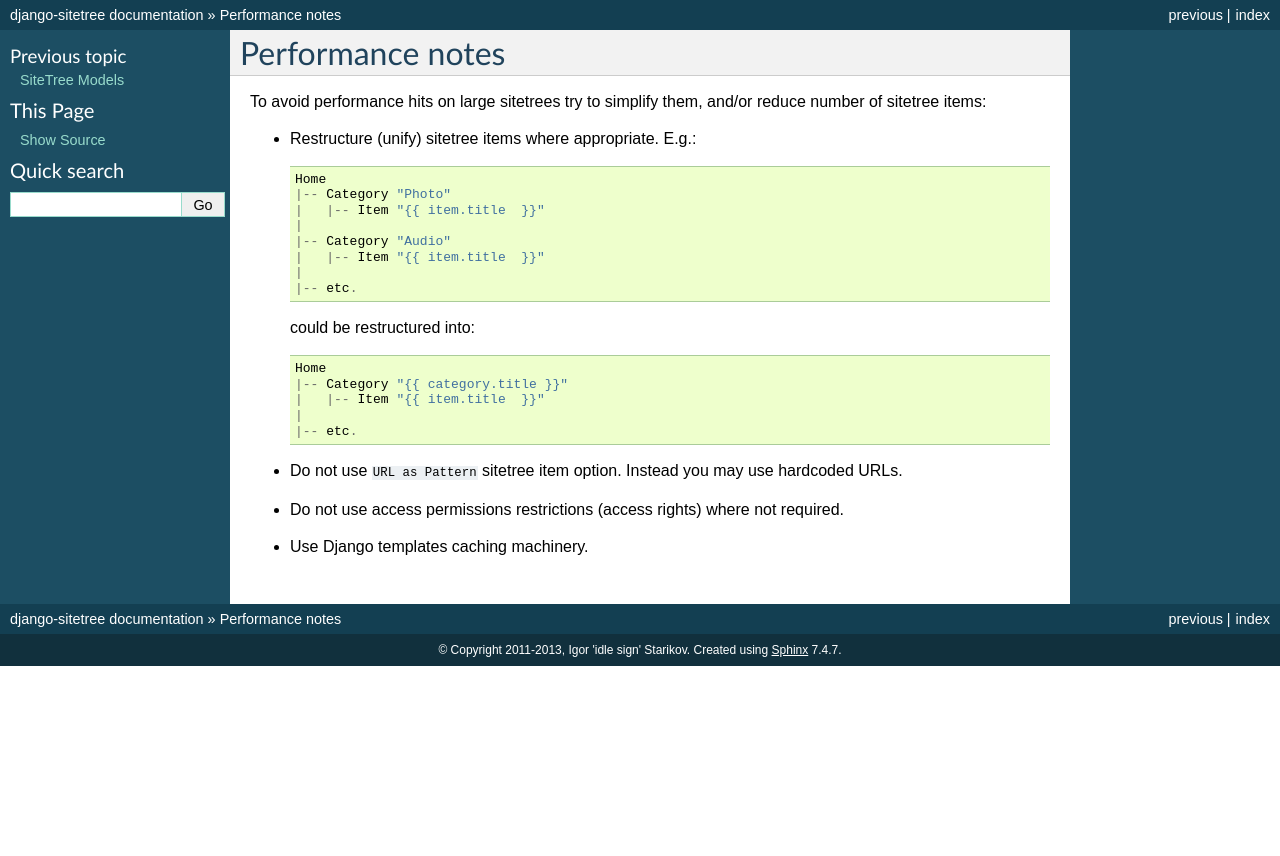
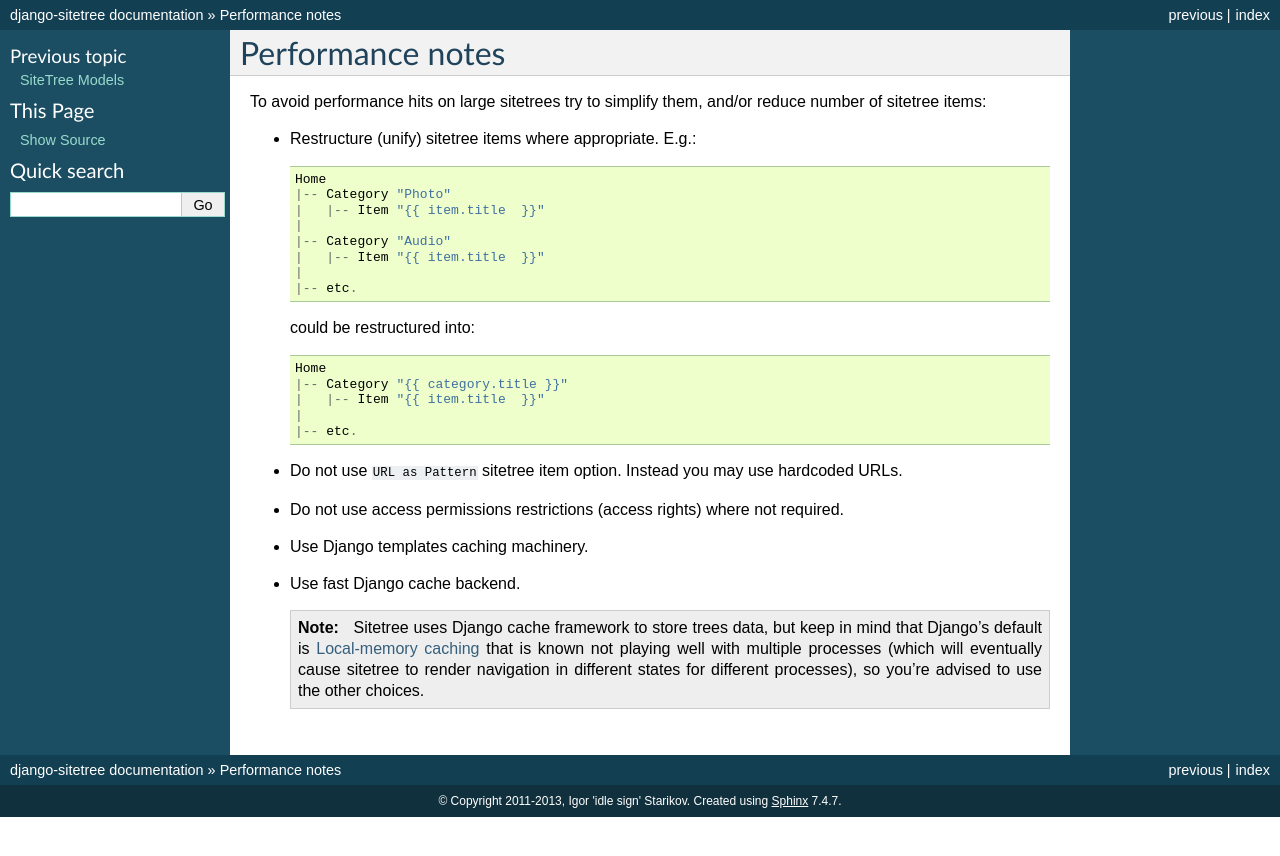
Before and after one commit to idlesign/django-sitetree, a Sphinx documentation site: the page built from docs/source/performance.rst, in a window 1280 px wide. Shown: the top 856 px of the page. Built offline with Sphinx 7.4.7, drawn with Linux system fonts in a browser that asks for light colours; the version number could not be read and is left out.

Commit message:
Notes on cache added to docs (closes #118).

```diff
--- a/docs/source/performance.rst
+++ b/docs/source/performance.rst
@@ -30,3 +30,12 @@ To avoid performance hits on large sitetrees try to simplify them, and/or reduce
 * Do not use access permissions restrictions (access rights) where not required.
 
 * Use Django templates caching machinery.
+
+* Use fast Django cache backend.
+
+  .. note::
+
+     Sitetree uses Django cache framework to store trees data, but keep in mind that
+     Django's default is `Local-memory caching <https://docs.djangoproject.com/en/dev/topics/cache/#local-memory-caching>`_
+     that is known not playing well with multiple processes (which will eventually cause sitetree to render navigation
+     in different states for different processes), so you're advised to use the other choices.
```
